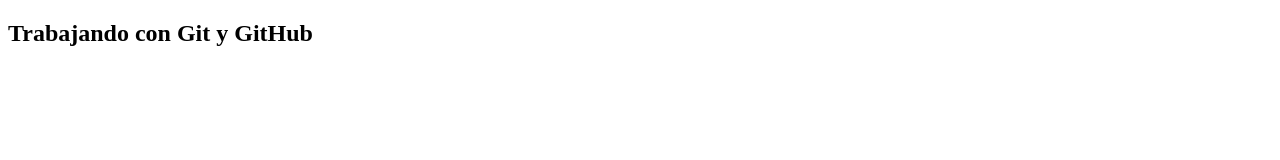
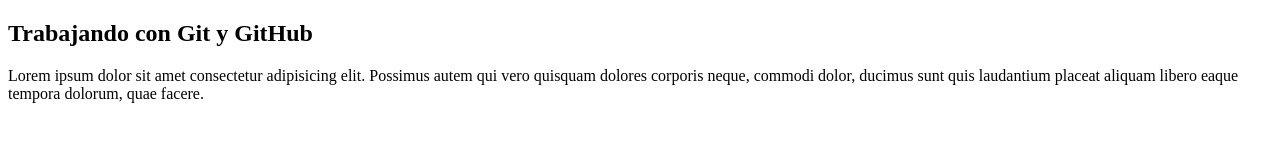
Before and after one commit to alissonnoemi/ProyectoPractica, a plain HTML site: page pages/index.html in a window 1280 px wide. Drawn offline with Linux system fonts and the light colour scheme.

Commit message:
añadiendo div

```diff
--- a/pages/index.html
+++ b/pages/index.html
@@ -7,5 +7,8 @@
 </head>
 <body>
     <h2>Trabajando con Git y GitHub</h2>
+    <p>
+        Lorem ipsum dolor sit amet consectetur adipisicing elit. Possimus autem qui vero quisquam dolores corporis neque, commodi dolor, ducimus sunt quis laudantium placeat aliquam libero eaque tempora dolorum, quae facere.
+    </p>
 </body>
 </html>
```
